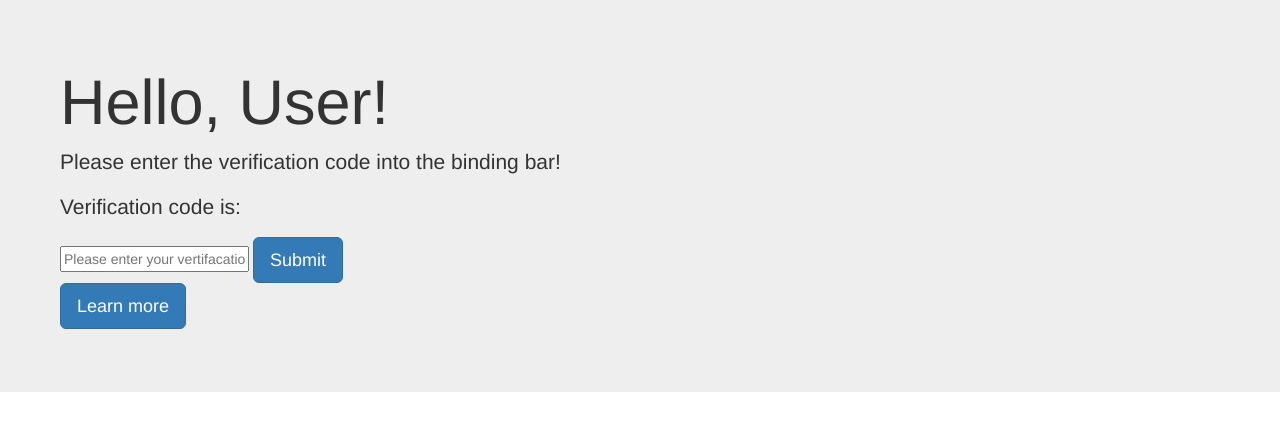
After one commit to ndnmonkey/flask-email, a Flask app: page /vertificate/ in a window 1280 px wide. The commit adds this page. Shown: the top 431 px of the page. Run offline with Flask 2, Linux system fonts and the light colour scheme.

Commit message:
version 1.1

```diff
--- a/app.py
+++ b/app.py
@@ -1,4 +1,4 @@
-from flask import Flask,render_template,g,request
+from flask import Flask,render_template,g,request,flash
 from flask_mail import Mail, Message
 import config
 import random
@@ -18,7 +18,7 @@ def generate_verification_code():
         if emai_key[0] != 0:
             return emai_key
 
-@app.route('/',methods=["POST","GET"])
+@app.route('/vertificate/',methods=["POST","GET"])
 def index():
     if request.method == "GET":
         #最多刷新1次,因为每刷新一次都会发一条邮件，所以限制发送次数。
@@ -35,18 +35,18 @@ def index():
             # 邮件内容会以文本和html两种格式呈现，而你能看到哪种格式取决于你的邮件客户端。
             msg.body = code_to_html(verification_code)
             msg.html = code_to_html(verification_code)
-            mail.send(msg)
+            # mail.send(msg)
 
-        return render_template('index.html')
+        return render_template('vertificate.html')
     else:
         vcoede = request.form.get("vcode")
-        #填错了怎么办？
         if vcoede == vercoede_pool[-1]:  #最新发送的代码才有效，所以是[-1]。
-            print(vcoede)
+            # print(vcoede)
             vercoede_pool.pop() #输入值与最新验证码一样才能pop
             return render_template('success.html')
         else:
-            return '验证码错误！'
+            flash("电话或密码不正确！")
+            return render_template('vertificate.html')
 
 
 
--- a/config.py
+++ b/config.py
@@ -1,3 +1,6 @@
+import os
+SECRET_KEY = os.urandom(24)
+
 MAIL_DEBUG = True             # 开启debug，便于调试看信息
 MAIL_SUPPRESS_SEND = False    # 发送邮件，为True则不发送
 MAIL_SERVER = 'smtp.qq.com'   # 邮箱服务器
--- /dev/null
+++ b/templates/vertificate.html
@@ -0,0 +1,21 @@
+{% extends 'base.html' %}
+
+{% block content %}
+    <div class="jumbotron" style="padding-left: 60px" >
+      <h1>Hello, User!</h1>
+      <p>   Please enter the verification code into the binding bar!</p>
+        <p>Verification code is:   </p>
+        <form action="" method="post">
+            <input name="vcode" type="text"  placeholder="Please enter your vertifacation code!" >
+            <input class="btn btn-primary btn-lg"  type="submit" value="Submit">
+        </form>
+
+      <p><a class="btn btn-primary btn-lg" href="#" role="button">Learn more</a></p>
+    </div>
+
+      {% if get_flashed_messages()[0] %}
+         <div class="alert alert-danger" >{{ get_flashed_messages()[0] }}</div>
+      {% endif %}
+
+
+{% endblock %}
```
Also changed, not shown: templates/base.html (line endings or trailing spaces).
